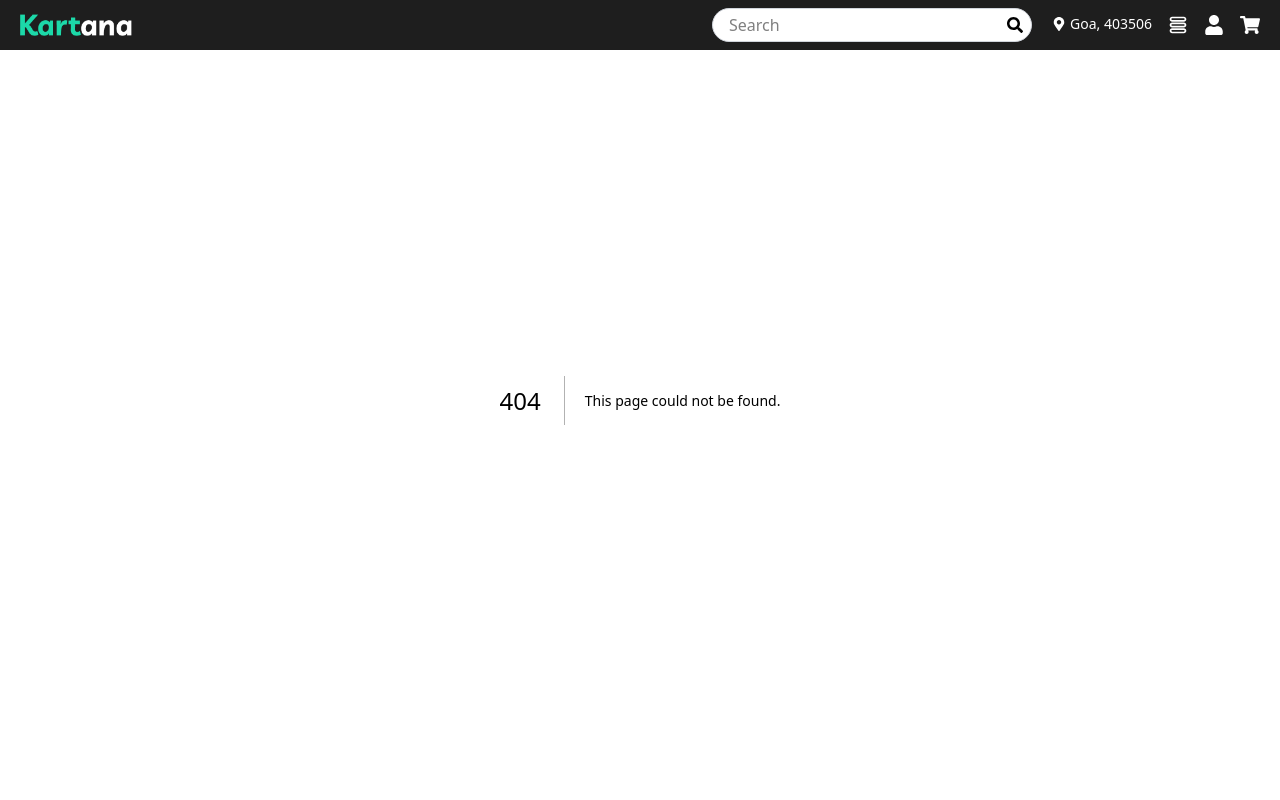
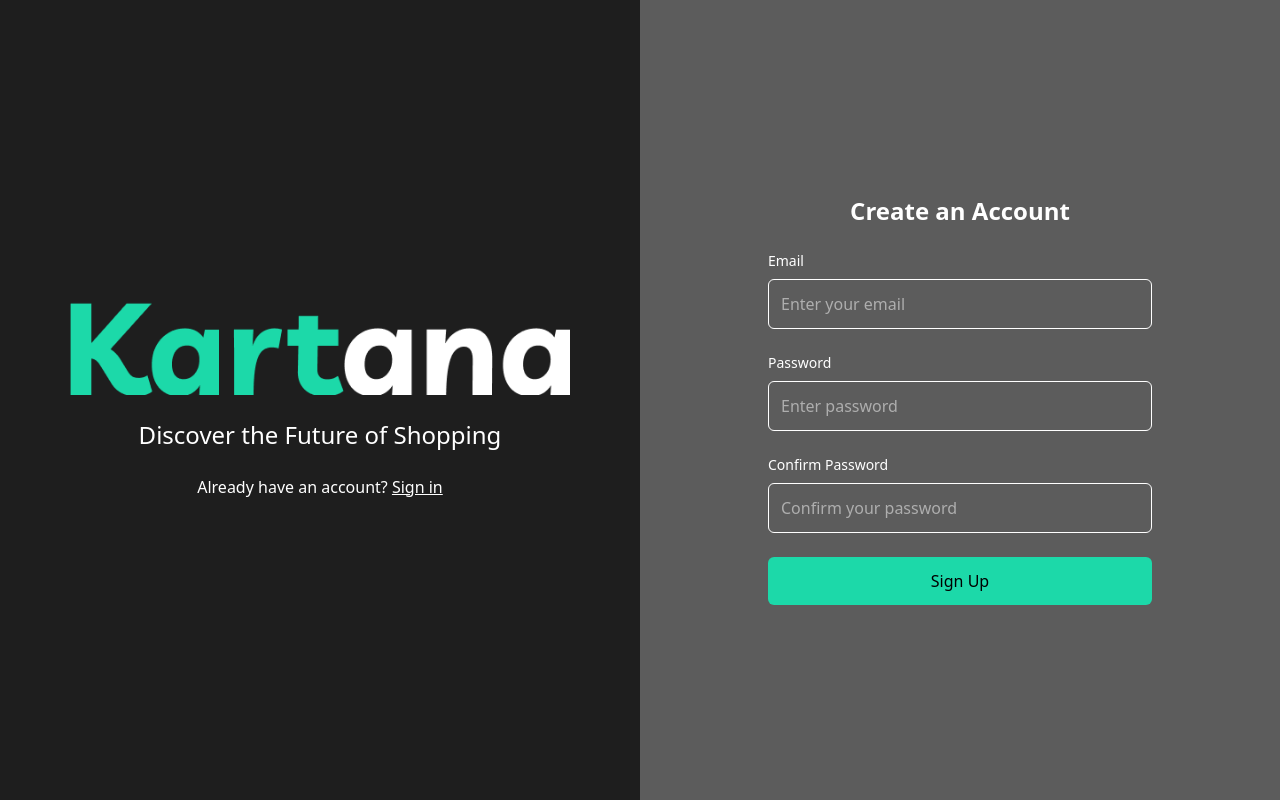
Before and after one commit to Kalpa07/Kartana, a Next.js app in the folder kartana-frontend/: page /auth/signup in a window 1280 px wide. Before the commit this address had no page. Shown: the top 800 px of the page. Built offline with nearby package versions, Linux system fonts and the light colour scheme.

Commit message:
added sign up and sign in

```diff
--- /dev/null
+++ b/kartana-frontend/src/app/ClientLayout.tsx
@@ -0,0 +1,28 @@
+"use client";
+
+import { usePathname } from "next/navigation";
+import Navbar from "@/components/Navbar";
+import Footer from "@/components/Footer";
+
+export default function ClientLayout({ children }: { children: React.ReactNode }) {
+  const pathname = usePathname();
+
+  // Define routes where Navbar/Footer should be hidden
+  const hideLayout = pathname.startsWith("/auth");
+
+  return (
+    <>
+      {!hideLayout && (
+        <div className="fixed top-0 left-0 w-full z-50">
+          <Navbar />
+        </div>
+      )}
+      <div className="">{children}</div>
+      {!hideLayout && (
+        <div className="bottom-0 left-0 w-full z-50">
+          <Footer />
+        </div>
+      )}
+    </>
+  );
+}
--- /dev/null
+++ b/kartana-frontend/src/app/auth/page.tsx
@@ -0,0 +1,44 @@
+'use client';
+
+import Image from "next/image";
+import Link from "next/link";
+
+const SignUp = () => {
+  return (
+    <div className="flex flex-row h-screen">
+
+      {/* Left Section */}
+      <div className="bg-grey w-1/2 h-screen flex flex-col justify-center items-center px-6 space-y-6">
+        {/* Logo */}
+        <Image
+          src="/images/Kartana.png"
+          alt="Kartana Logo"
+          width={160}
+          height={60}
+          className="object-contain"
+        />
+
+        {/* Tagline */}
+        <p className="text-white text-xl text-center max-w-sm">
+          Discover the Future of Shopping with Kartana – Where Web2 meets Web3!
+        </p>
+
+        {/* Already have account? */}
+        <p className="text-white text-sm">
+          Already have an account?{' '}
+          <Link href="/auth/signin" className="text-color-primary underline hover:opacity-80">
+            Sign in
+          </Link>
+        </p>
+      </div>
+
+      {/* Right Section (Form placeholder) */}
+      <div className="bg-color-neutral w-1/2 h-screen flex items-center justify-center">
+        {/* Sign up form goes here later */}
+      </div>
+
+    </div>
+  );
+};
+
+export default SignUp;
--- /dev/null
+++ b/kartana-frontend/src/app/auth/signin/page.tsx
@@ -0,0 +1,72 @@
+'use client';
+
+import Image from "next/image";
+import Link from "next/link";
+
+const SignIn = () => {
+  return (
+    <div className="flex flex-row h-screen">
+
+      {/* Left Section */}
+      <div className="bg-grey w-1/2 h-screen flex flex-col justify-center items-center px-6 space-y-6">
+        {/* Logo */}
+        <Image
+          src="/images/Kartana.png"
+          alt="Kartana Logo"
+          width={500}
+          height={100}
+          className="object-contain"
+        />
+
+        {/* Tagline */}
+        <p className="text-white text-2xl text-center max-w-sm">
+          Discover the Future of Shopping
+        </p>
+
+        {/* Already have account? */}
+        <p className="text-white text-md">
+            Don’t have an account?{' '}
+          <Link href="/auth/signup" className="text-color-primary underline hover:opacity-80">
+            Sign up
+          </Link>
+        </p>
+      </div>
+
+      {/* Right Section (Form placeholder) */}
+      <div className="bg-color-neutral w-1/2 h-screen flex items-center justify-center px-6">
+        <form className="w-full max-w-md  bg-opacity-5 p-8  space-y-6">
+            <h2 className="text-2xl font-semibold text-white text-center">Create an Account</h2>
+
+            <div className="flex flex-col space-y-2">
+            <label htmlFor="email" className="text-white text-sm">Email</label>
+            <input
+                type="email"
+                id="email"
+                placeholder="Enter your email"
+                className="p-3 rounded-md bg-color-neutral text-white border border-grey focus:outline-none focus:ring-2 focus:ring-grey autofill:bg-color-neutral autofill:text-white"
+            />
+            </div>
+
+            <div className="flex flex-col space-y-2">
+            <label htmlFor="password" className="text-white text-sm">Password</label>
+            <input
+                type="password"
+                id="password"
+                placeholder="Enter password"
+                className="p-3 rounded-md bg-color-neutral text-white border border-grey focus:outline-none focus:ring-2 focus:ring-grey"
+            />
+            </div>
+            <button
+            type="submit"
+            className="w-full bg-color-primary text-black py-3 rounded-md hover:opacity-90 transition duration-200"
+            >
+            Sign In
+            </button>
+        </form>
+        </div>
+
+    </div>
+  );
+};
+
+export default SignIn;
--- /dev/null
+++ b/kartana-frontend/src/app/auth/signup/page.tsx
@@ -0,0 +1,83 @@
+'use client';
+
+import Image from "next/image";
+import Link from "next/link";
+
+const SignUp = () => {
+  return (
+    <div className="flex flex-row h-screen">
+
+      {/* Left Section */}
+      <div className="bg-grey w-1/2 h-screen flex flex-col justify-center items-center px-6 space-y-6">
+        {/* Logo */}
+        <Image
+          src="/images/Kartana.png"
+          alt="Kartana Logo"
+          width={500}
+          height={100}
+          className="object-contain"
+        />
+
+        {/* Tagline */}
+        <p className="text-white text-2xl text-center max-w-sm">
+          Discover the Future of Shopping
+        </p>
+
+        {/* Already have account? */}
+        <p className="text-white text-md">
+          Already have an account?{' '}
+          <Link href="/auth/signin" className="text-color-primary underline hover:opacity-80">
+            Sign in
+          </Link>
+        </p>
+      </div>
+
+      {/* Right Section (Form placeholder) */}
+      <div className="bg-color-neutral w-1/2 h-screen flex items-center justify-center px-6">
+        <form className="w-full max-w-md  bg-opacity-5 p-8  space-y-6">
+            <h2 className="text-2xl font-semibold text-white text-center">Create an Account</h2>
+
+            <div className="flex flex-col space-y-2">
+            <label htmlFor="email" className="text-white text-sm">Email</label>
+            <input
+                type="email"
+                id="email"
+                placeholder="Enter your email"
+                className="p-3 rounded-md bg-color-neutral text-white border border-grey focus:outline-none focus:ring-2 focus:ring-grey autofill:bg-color-neutral autofill:text-white"
+            />
+            </div>
+
+            <div className="flex flex-col space-y-2">
+            <label htmlFor="password" className="text-white text-sm">Password</label>
+            <input
+                type="password"
+                id="password"
+                placeholder="Enter password"
+                className="p-3 rounded-md bg-color-neutral text-white border border-grey focus:outline-none focus:ring-2 focus:ring-grey"
+            />
+            </div>
+
+            <div className="flex flex-col space-y-2">
+            <label htmlFor="confirmPassword" className="text-white text-sm">Confirm Password</label>
+            <input
+                type="password"
+                id="confirmPassword"
+                placeholder="Confirm your password"
+                className="p-3 rounded-md bg-color-neutral text-white border border-grey focus:outline-none focus:ring-2 focus:ring-grey"
+            />
+            </div>
+
+            <button
+            type="submit"
+            className="w-full bg-color-primary text-black py-3 rounded-md hover:opacity-90 transition duration-200"
+            >
+            Sign Up
+            </button>
+        </form>
+        </div>
+
+    </div>
+  );
+};
+
+export default SignUp;
--- a/kartana-frontend/src/app/layout.tsx
+++ b/kartana-frontend/src/app/layout.tsx
@@ -1,8 +1,7 @@
 import type { Metadata } from "next";
 import { Inter, Poppins } from "next/font/google";
-import Navbar from "@/components/Navbar";
-import Footer from "@/components/Footer";
 import "./globals.css";
+import ClientLayout from "./ClientLayout";
 
 const inter = Inter({
   variable: "--font-inter",
@@ -24,19 +23,13 @@ export const metadata: Metadata = {
 
 export default function RootLayout({
   children,
-}: Readonly<{ children: React.ReactNode }>) {
+}: {
+  children: React.ReactNode;
+}) {
   return (
     <html lang="en" className={`${inter.variable} ${poppins.variable}`}>
       <body className="font-body antialiased bg-base text-white">
-      <div className="fixed top-0 left-0 w-full z-50">
-        <Navbar />
-      </div>
-      <div className="">
-        {children}
-      </div>
-      <div className="bottom-0 left-0 w-full z-50">
-        <Footer />
-      </div>
+        <ClientLayout>{children}</ClientLayout>
       </body>
     </html>
   );
--- a/kartana-frontend/src/components/Navbar.tsx
+++ b/kartana-frontend/src/components/Navbar.tsx
@@ -108,6 +108,8 @@ const Navbar=()=> {
                     </Link>
                   </li>
                   <li className="p-2">Settings</li>
+                  <li className="p-2">SignUp</li>
+                  <li className="p-2">Settings</li>
                   <li className="p-2">Logout</li>
                 </ul>
               </div>
@@ -129,6 +131,24 @@ const Navbar=()=> {
                         }}
                       >
                         My Account
+                    </Link>
+                  </li>
+                  <li className="p-2  dropdown-menu ">
+                    <Link href="/auth/signup"
+                        onClick={() => {
+                          setMenuOpen(false);
+                        }}
+                      >
+                        SignUp
+                    </Link>
+                  </li>
+                  <li className="p-2  dropdown-menu ">
+                    <Link href="/auth/signin"
+                        onClick={() => {
+                          setMenuOpen(false);
+                        }}
+                      >
+                        SignIn
                     </Link>
                   </li>
                   <li className="p-2  dropdown-menu ">
```
Also changed, not shown: kartana-frontend/public/images/Kartana.png.
